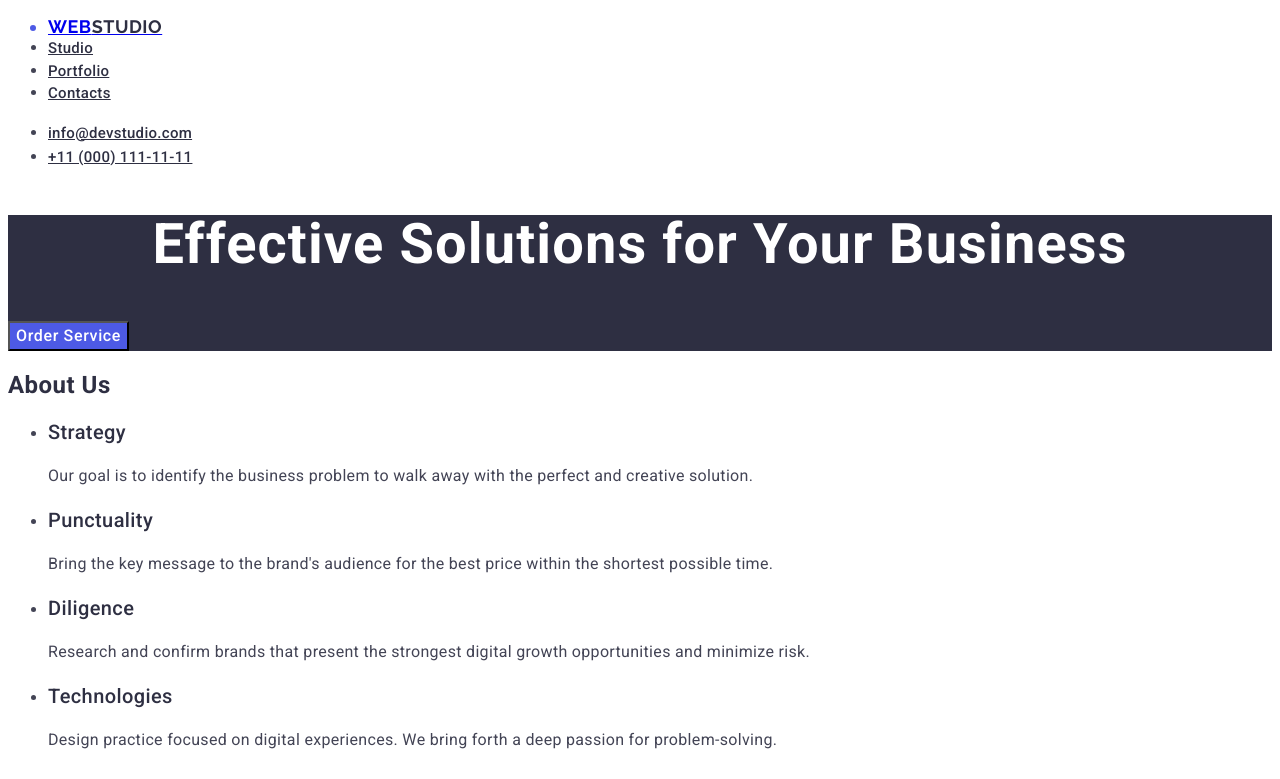
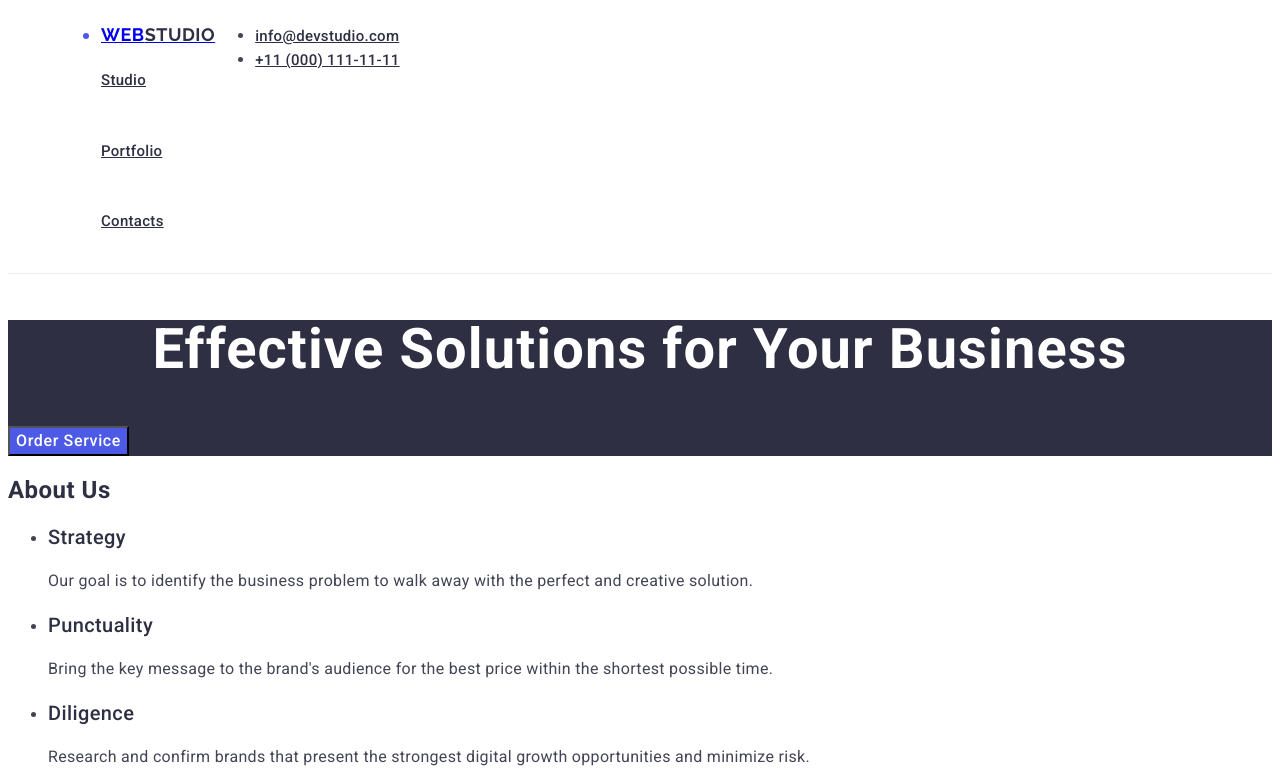
Before and after one commit to Filipoo1996/goit-markup-hw-03-19, a plain HTML site: page index.html in a window 1280 px wide. Shown: the top 779 px of the page. Drawn offline with Linux system fonts and the light colour scheme.

Commit message:
index update 1

```diff
--- a/css/styles.css
+++ b/css/styles.css
@@ -146,6 +146,7 @@ h1 {
   line-height: 1.5;
   letter-spacing: 0.02em;
   color: #2e2f42;
+  padding: 24px 0;
 }
 
 .logo .link:hover {
@@ -209,3 +210,28 @@ h1 {
   letter-spacing: 0.02em;
   color: #2e2f42;
 }
+
+.header-1 {
+  border-bottom: 1px solid #e7e9fc;
+}
+
+.header-div {
+  display: flex;
+  width: 1158px;
+  margin: 0 auto;
+  padding: 0 15px;
+}
+
+.header-nav {
+  display: flex;
+  align-items: center;
+}
+
+.logo-style {
+  margin-right: 76px;
+}
+
+.menu-style {
+  display: flex;
+  gap: 40px;
+}
--- a/index.html
+++ b/index.html
@@ -19,18 +19,21 @@
     />
   </head>
   <body>
-    <header>
-      <nav>
+    <header class="header-1">
+      <div class="header-div">
+        <nav class="header-nav">
           <ul>
-          <li class="logo">
-            <a href="./index.html">Web<span class="logo-span">Studio</span></a>
+            <li class="logo" class="logo-style">
+              <a href="./index.html"
+                >Web<span class="logo-span">Studio</span></a
+              >
             </li>
 
-          <li><a href="" class="link">Studio</a></li>
-          <li>
+            <li class="menu-style"><a href="" class="link">Studio</a></li>
+            <li class="menu-style">
               <a href="" class="link">Portfolio</a>
             </li>
-          <li><a href="" class="link">Contacts</a></li>
+            <li class="menu-style"><a href="" class="link">Contacts</a></li>
           </ul>
         </nav>
         <address>
@@ -45,6 +48,7 @@
             </li>
           </ul>
         </address>
+      </div>
     </header>
     <main>
       <section class="section1">
```
Lines whose indentation alone changed are shown as unchanged.
